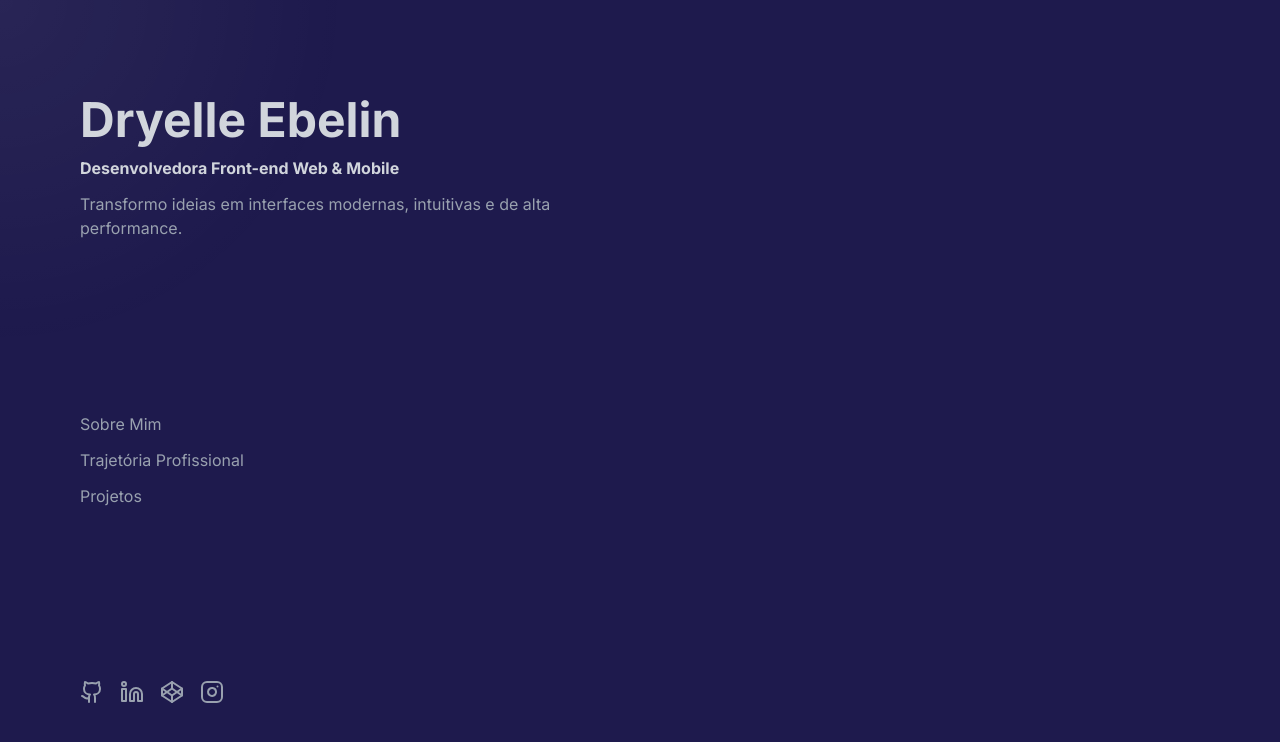
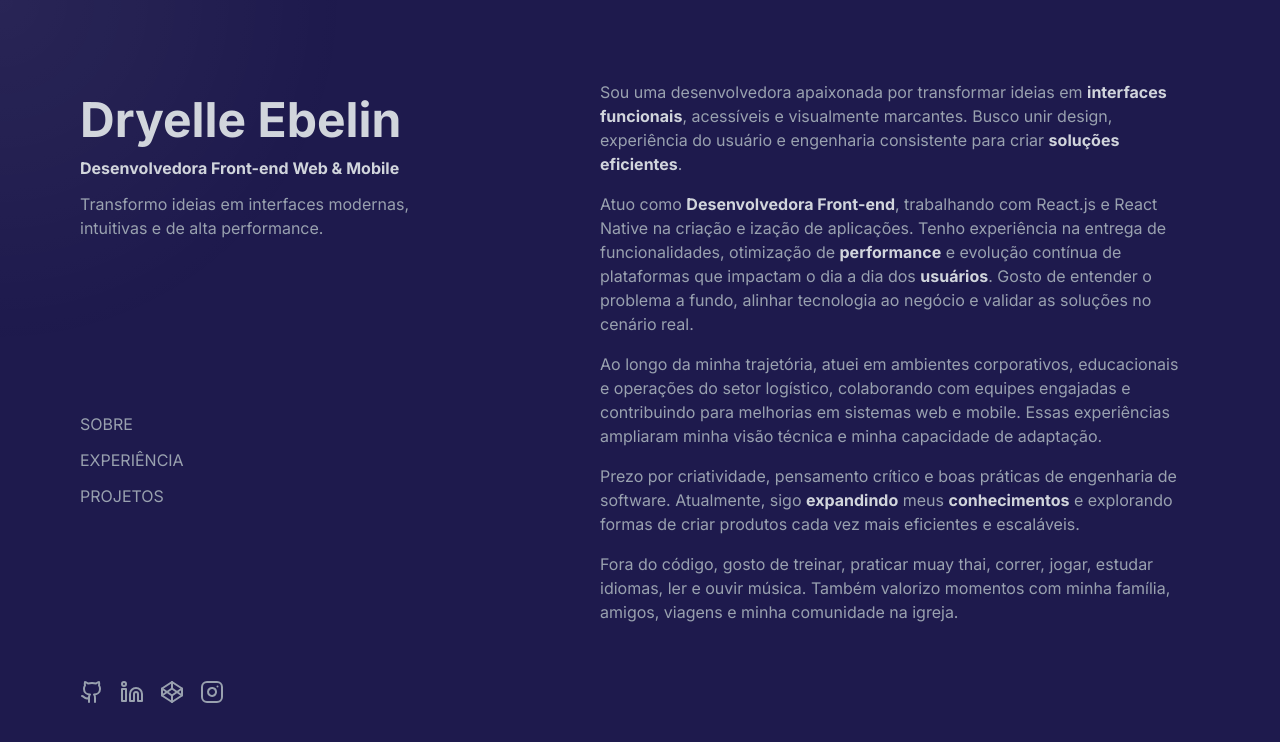
Before and after one commit to dryelleebelin/dryelleebelin-website, a React (Vite) app: page / in a window 1280 px wide. Shown: the top 742 px of the page. Built offline with nearby package versions, Linux system fonts and the light colour scheme.

Commit message:
feat(about): adiciona seção sobre mim

```diff
--- a/src/App.tsx
+++ b/src/App.tsx
@@ -1,16 +1,17 @@
 import CursorLight from "./components/CursorLight.tsx";
 import Sidebar from "./components/Sidebar.tsx";
+import About from "./sections/About.tsx";
 import "./index.css";
 
 export default function App() {
   return (
     <div className="font-inter bg-indigo-950 text-gray-400 flex flex-col md:flex-row">
-      <aside className="w-full w-2/5">
-        <Sidebar/>
+      <aside className="w-full md:w-2/5">
+        <Sidebar />
       </aside>
 
-      <main className="w-full w-3/5">
-
+      <main className="w-full md:w-3/5">
+        <section id="about"><About /></section>
       </main>
 
       <CursorLight />
--- a/src/components/Sidebar.tsx
+++ b/src/components/Sidebar.tsx
@@ -1,6 +1,6 @@
 export default function Sidebar() {
   return (
-    <div className="sticky top-0 h-auto md:h-screen py-10 md:py-24 px-4 md:px-20 flex flex-col justify-start md:justify-between gap-5">
+    <div className="sticky top-0 h-auto md:h-screen py-12 md:py-24 px-6 md:px-20 flex flex-col justify-start md:justify-between gap-5">
       <div className="flex flex-col gap-3">
         <h1 className="text-4xl md:text-5xl font-bold text-gray-300">Dryelle Ebelin</h1>
         <h3 className="font-bold text-gray-300">Desenvolvedora Front-end Web & Mobile</h3>
@@ -8,12 +8,12 @@ export default function Sidebar() {
       </div>
 
       <nav className="flex flex-col gap-3 hidden md:flex">
-        <a>Sobre Mim</a>
-        <a>Trajetória Profissional</a>
-        <a>Projetos</a>
+        <a>SOBRE</a>
+        <a>EXPERIÊNCIA</a>
+        <a>PROJETOS</a>
       </nav>
 
-      <div className="flex items-center gap-4">
+      <div className="flex items-center gap-5 md:gap-4">
         <a className="hover:text-white transition-colors duration-300" href="https://github.com/dryelleebelin" target="_blank"><svg xmlns="http://www.w3.org/2000/svg" width="24" height="24" viewBox="0 0 24 24" fill="none" stroke="currentColor" stroke-width="2" stroke-linecap="round" stroke-linejoin="round" className="lucide lucide-github-icon lucide-github"><path d="M15 22v-4a4.8 4.8 0 0 0-1-3.5c3 0 6-2 6-5.5.08-1.25-.27-2.48-1-3.5.28-1.15.28-2.35 0-3.5 0 0-1 0-3 1.5-2.64-.5-5.36-.5-8 0C6 2 5 2 5 2c-.3 1.15-.3 2.35 0 3.5A5.403 5.403 0 0 0 4 9c0 3.5 3 5.5 6 5.5-.39.49-.68 1.05-.85 1.65-.17.6-.22 1.23-.15 1.85v4"/><path d="M9 18c-4.51 2-5-2-7-2"/></svg></a>
         <a className="hover:text-white transition-colors duration-300" href="https://www.linkedin.com/in/dryelleebelin" target="_blank"><svg xmlns="http://www.w3.org/2000/svg" width="24" height="24" viewBox="0 0 24 24" fill="none" stroke="currentColor" stroke-width="2" stroke-linecap="round" stroke-linejoin="round" className="lucide lucide-linkedin-icon lucide-linkedin"><path d="M16 8a6 6 0 0 1 6 6v7h-4v-7a2 2 0 0 0-2-2 2 2 0 0 0-2 2v7h-4v-7a6 6 0 0 1 6-6z"/><rect width="4" height="12" x="2" y="9"/><circle cx="4" cy="4" r="2"/></svg></a>
         <a className="hover:text-white transition-colors duration-300" href="https://codepen.io/dryelleebelin" target="_blank"><svg xmlns="http://www.w3.org/2000/svg" width="24" height="24" viewBox="0 0 24 24" fill="none" stroke="currentColor" stroke-width="2" stroke-linecap="round" stroke-linejoin="round" className="lucide lucide-codepen-icon lucide-codepen"><polygon points="12 2 22 8.5 22 15.5 12 22 2 15.5 2 8.5 12 2"/><line x1="12" x2="12" y1="22" y2="15.5"/><polyline points="22 8.5 12 15.5 2 8.5"/><polyline points="2 15.5 12 8.5 22 15.5"/><line x1="12" x2="12" y1="2" y2="8.5"/></svg></a>
--- /dev/null
+++ b/src/sections/About.tsx
@@ -0,0 +1,22 @@
+export default function About() {
+    return (
+        <div className="py-12 md:py-20 px-6 md:px-22 flex flex-col gap-4">
+            <h3 className="text-gray-300 font-bold block md:hidden">SOBRE</h3>
+            <p>
+                Sou uma desenvolvedora apaixonada por transformar ideias em <span className="font-bold text-gray-300">interfaces funcionais</span>, acessíveis e visualmente marcantes. Busco unir design, experiência do usuário e engenharia consistente para criar <span className="font-bold text-gray-300">soluções eficientes</span>.
+            </p>
+            <p>
+                Atuo como <span className="font-bold text-gray-300">Desenvolvedora Front-end</span>, trabalhando com React.js e React Native na criação e ização de aplicações. Tenho experiência na entrega de funcionalidades, otimização de <span className="font-bold text-gray-300">performance</span> e evolução contínua de plataformas que impactam o dia a dia dos <span className="font-bold text-gray-300">usuários</span>. Gosto de entender o problema a fundo, alinhar tecnologia ao negócio e validar as soluções no cenário real.
+            </p>
+            <p>
+                Ao longo da minha trajetória, atuei em ambientes corporativos, educacionais e operações do setor logístico, colaborando com equipes engajadas e contribuindo para melhorias em sistemas web e mobile. Essas experiências ampliaram minha visão técnica e minha capacidade de adaptação.
+            </p>
+            <p>
+                Prezo por criatividade, pensamento crítico e boas práticas de engenharia de software. Atualmente, sigo <span className="font-bold text-gray-300">expandindo</span> meus <span className="font-bold text-gray-300">conhecimentos</span> e explorando formas de criar produtos cada vez mais eficientes e escaláveis.
+            </p>
+            <p>
+                Fora do código, gosto de treinar, praticar muay thai, correr, jogar, estudar idiomas, ler e ouvir música. Também valorizo momentos com minha família, amigos, viagens e minha comunidade na igreja.
+            </p>
+        </div>
+    )
+}
```
Also changed, not shown: 1 other file (tests, documents, lock files or other folders).
